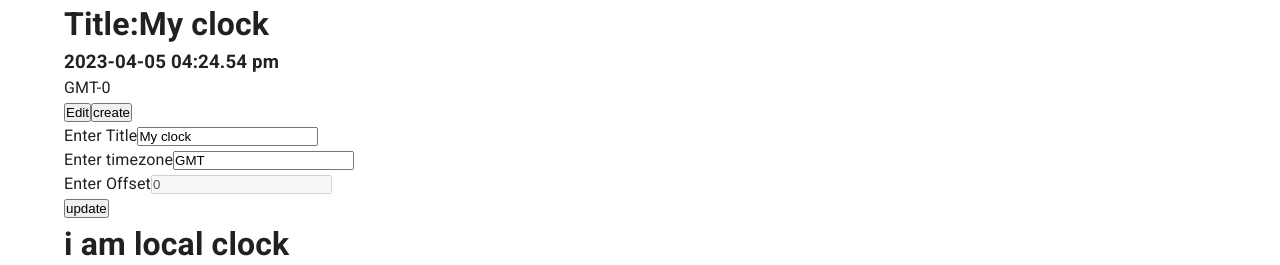
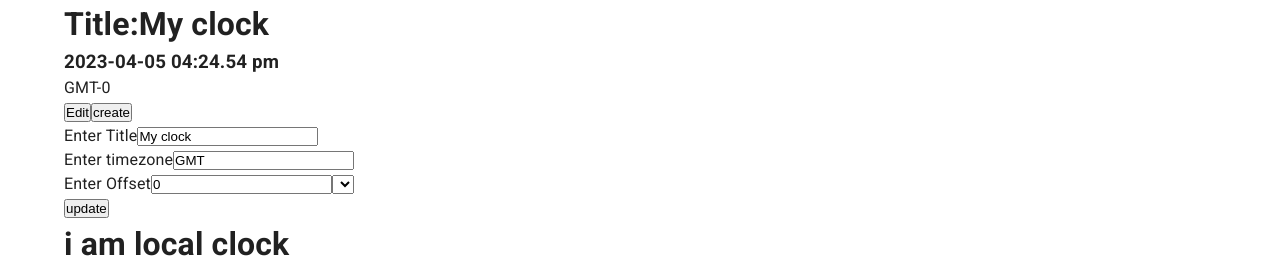
Before and after one commit to proshantosaha/track-zone, a React (Vite) app: page / in a window 1280 px wide. Both pictures are taken after a click on the button "Edit". Shown: the top 265 px of the page. Built offline with nearby package versions, Linux system fonts and the light colour scheme.

Commit message:
find out reuse clock from error

```diff
--- a/src/components/shared/clock-action/index.jsx
+++ b/src/components/shared/clock-action/index.jsx
@@ -18,17 +18,7 @@ const defaultOffset = [
 const ClockActions = ({local = false, clock,updateClock}) =>{
     const [isEdit, setIsEdit] = useState(false)
 
-    // const handleChange =(e)=>{
-    //     let {name , value} = e.target
 
-    //     if(name === 'offset'){
-    //         value = Number(value) * 60
-    //     }
-    //     updateClock({
-    //         [name]:value
-    //     })
-
-    // }
 
     return(
 
@@ -42,7 +32,7 @@ const ClockActions = ({local = false, clock,updateClock}) =>{
                 <ClockFrom
                 values={clock}
                 handleClock={updateClock}
-                title={!local}
+                // title={!local}
                 edit={true}
 
                 />
@@ -75,15 +65,7 @@ export default ClockActions
 //              <option value='UTC'>UTC</option>
 //              <option value='BST'>BST</option>
 //          </select>
-//          {(clock.timezone === 'GMT' || clock.timezone === 'UTC')
-//            &&(
-//              <select name='offset' value={clock.offset/60} onChange={handleChange}>
 
-//                  {defaultOffset.map((offset)=>(
-//                      <option key={offset} value={offset}></option>
-//                  ))}
-//              </select>
-//          )}
-//          {/* <input type="number" value={clock.offset /60} onChange={handleChange}/> */}
+         {/* <input type="number" value={clock.offset /60} onChange={handleChange}/> */}
 
 //      </div>
--- a/src/components/shared/clock-from/index.jsx
+++ b/src/components/shared/clock-from/index.jsx
@@ -1,4 +1,5 @@
 import {useState} from 'react'
+import {getOffset} from '../../../utilis/timeZone'
 /**
  * 1. for local clock title won't be change
  * 2. to create a new clock we have to create , title ,timezone ,offset,
@@ -13,12 +14,18 @@ import {useState} from 'react'
 const ClockFrom = ({values, handleClock, title=true, edit=false}) =>{
     const [formValues,setFormValues] = useState({...values})
 
+
+
     const handleChange =(e)=>{
-        const {name,value} = e.target
-        setFormValues({
-            ...formValues,
-            [name]:value
-        })
+            let {name , value} = e.target
+
+            if(name === 'offset'){
+                value = Number(value) * 60
+            }
+            setFormValues((prev)=>({
+                ...prev,
+                [name]:value,
+            }))
         }
 
     const handleSubmit = (e) =>{
@@ -35,6 +42,7 @@ const ClockFrom = ({values, handleClock, title=true, edit=false}) =>{
                     id="title"
                     value={formValues.title}
                     onChange={handleChange}
+                     disabled={!title}
                  />
             </div>
 
@@ -47,9 +55,12 @@ const ClockFrom = ({values, handleClock, title=true, edit=false}) =>{
                     id="timezone"
                     value={formValues.timezone}
                     onChange={handleChange}
+
                  />
             </div>
 
+            {(formValues.timezone === 'GMT' || formValues.timezone === 'UTC')
+            &&(
                 <div>
                     <label htmlFor="offset">Enter Offset</label>
                     <input
@@ -58,10 +69,24 @@ const ClockFrom = ({values, handleClock, title=true, edit=false}) =>{
                         id="offset"
                         value={formValues.offset}
                         onChange={handleChange}
-                    disabled={!title}
+
                     />
+
+                    <select
+                        name='offset'
+                        value={formValues.offset/60}
+                        onChange={handleChange}>
+
+                        {getOffset().map((offset)=>(
+                            <option
+                                key={offset}
+                                value={offset}>
+
+                            </option>
+                        ))}
+                    </select>
                 </div>
-
+            )}
             <button>{edit ? "update" : "create"}</button>
         </form>
     )
--- a/src/utilis/timeZone.jsx
+++ b/src/utilis/timeZone.jsx
@@ -1,6 +1,6 @@
-const getOffset = (start=-11.5,end=12)=>{
+export const getOffset = (start=-11.5,ending=12)=>{
     const offsets = [];
-    for (let i=start;i<end;i += 0.5){
+    for (let i=start;i<=ending;i += 0.5){
         offsets.push(i)
     }
     return offsets;
```
Lines whose indentation alone changed are shown as unchanged.
